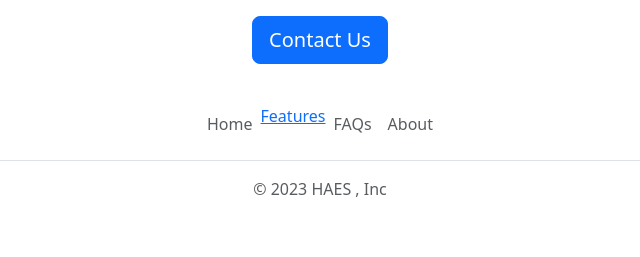
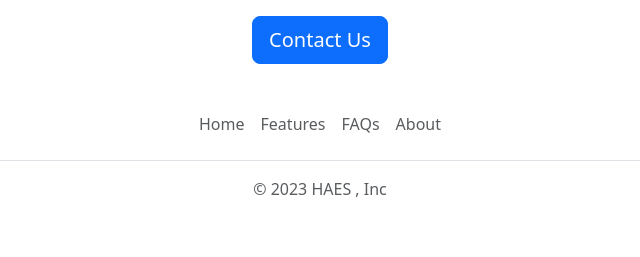
Before and after one commit to SRHridoy/hstu-alumni-employment-solutions, a Flask app: page / in a window 1280 px wide. Shown: the part 1758-2015 px from the top of the page, without its empty margins (320-960 px from the left). Run offline with Flask 2, Linux system fonts and the light colour scheme.

Commit message:
Resolving

```diff
--- a/templates/footer.html
+++ b/templates/footer.html
@@ -4,7 +4,7 @@
   <footer class="py-3 my-4">
     <ul class="nav justify-content-center border-bottom pb-3 mb-3">
       <li class="nav-item"><a href="https://hstu-alumni-emplyment-solutions-web-xz0s.onrender.com/" class="nav-link px-2 text-muted">Home</a></li>
-      <li class="nav-item"><a href="https://en.wikipedia.org/wiki/Hajee_Mohammad_Danesh_Science_%26_Technology_University">Features</a></li>
+      <li class="nav-item"><a href="https://en.wikipedia.org/wiki/Hajee_Mohammad_Danesh_Science_%26_Technology_University" class="nav-link px-2 text-muted">Features</a></li>
       <li class="nav-item"><a href="https://en.wikipedia.org/wiki/FAQ" class="nav-link px-2 text-muted">FAQs</a></li>
       <li class="nav-item"><a href="https://en.wikipedia.org/wiki/Alumni" class="nav-link px-2 text-muted">About</a></li>
     </ul>
```
